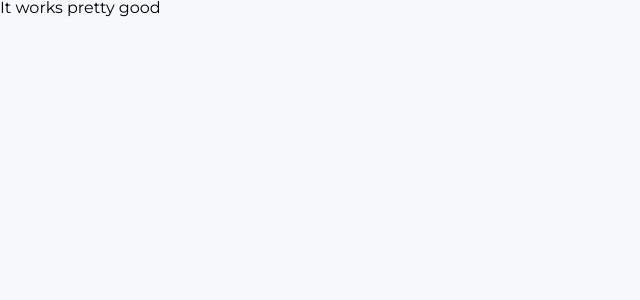
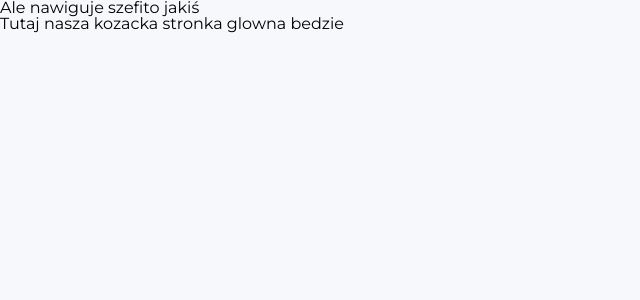
Before and after one commit to DonquixoteSabo/Admin-Dashboard, a React (Create React App) app: page /overview in a window 1280 px wide. Shown: the top 300 px of the page, without its empty margins (0-640 px from the left). Built offline with nearby package versions, Linux system fonts and the light colour scheme.

Commit message:
feat: :sparkles: Create folder structure

```diff
--- a/src/Root.tsx
+++ b/src/Root.tsx
@@ -2,12 +2,13 @@
 import { ThemeProvider } from 'styled-components';
 import { myTheme } from 'assets/styles/my-theme';
 import { GlobalStyle } from 'assets/styles/GlobalStyle';
+import { MainTemplate } from 'components/templates/MainTemplate/index';
 
 export const Root = () => {
   return (
     <ThemeProvider theme={myTheme}>
       <GlobalStyle />
-      <h1>It works pretty good</h1>
+      <MainTemplate />
     </ThemeProvider>
   );
 };
--- /dev/null
+++ b/src/components/organism/Navigation/index.tsx
@@ -0,0 +1,3 @@
+export const Navigation = () => {
+  return <h1>Ale nawiguje szefito jakiś</h1>;
+};
--- /dev/null
+++ b/src/components/organism/Overview/index.tsx
@@ -0,0 +1,3 @@
+export const Overview = () => {
+  return <h1>Tutaj nasza kozacka stronka glowna bedzie</h1>;
+};
--- /dev/null
+++ b/src/components/templates/MainTemplate/index.tsx
@@ -0,0 +1,11 @@
+import { Navigation } from 'components/organism/Navigation';
+import { Overview } from 'components/organism/Overview';
+
+export const MainTemplate = () => {
+  return (
+    <>
+      <Navigation />
+      <Overview />
+    </>
+  );
+};
```
